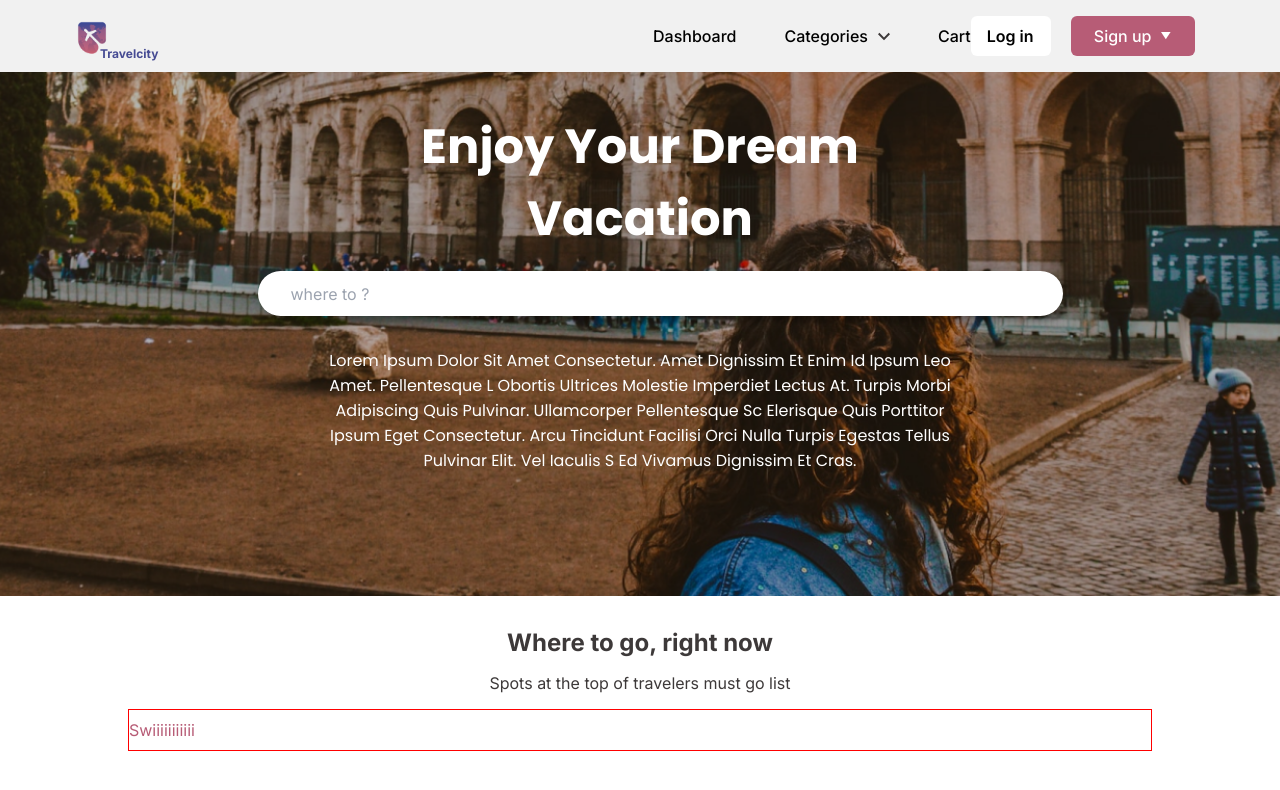
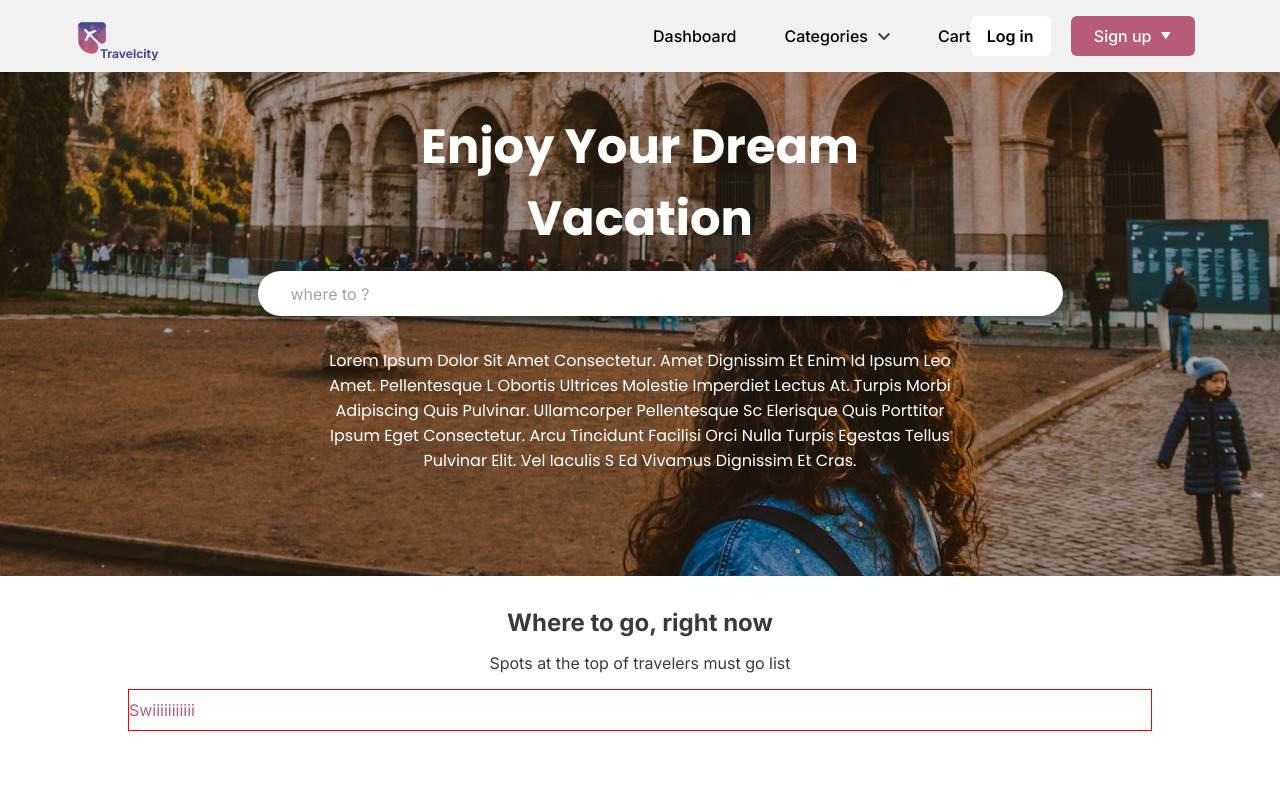
Before and after one commit to amt-abdulmanan-suleman/Travel-booking, a React (Create React App) app: page / in a window 1280 px wide. Shown: the top 790 px of the page. Built offline with nearby package versions, Linux system fonts and the light colour scheme.

Commit message:
Update hero.css

```diff
--- a/src/components/Hero/hero.css
+++ b/src/components/Hero/hero.css
@@ -1,6 +1,6 @@
 .homeHero{
     width: auto;
-    height: 524px;
+    height: 504px;
     flex-shrink: 0;
     margin-bottom: 2rem;
 }
```
